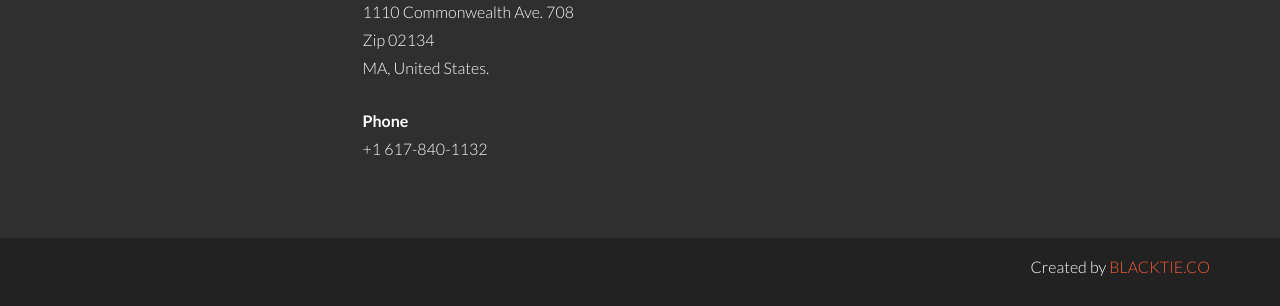
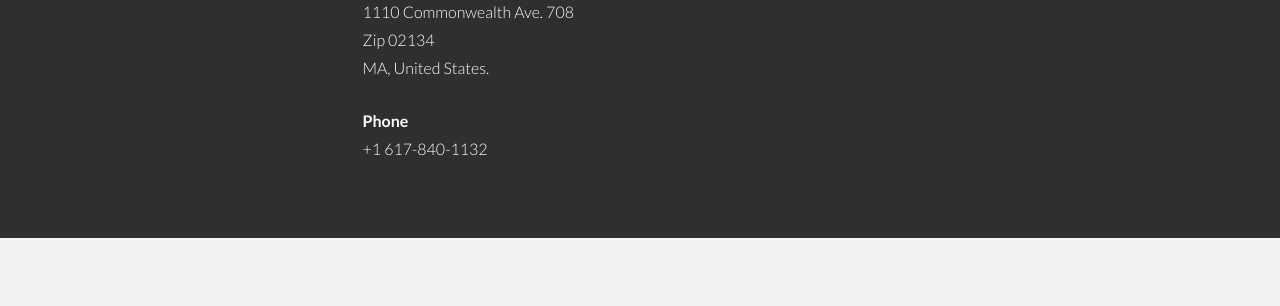
Before and after one commit to Vivianloc/EC601-HW2-Bootstrap, a plain HTML site: page index.html in a window 1280 px wide. Shown: the part 3844-4150 px from the top of the page. After the commit the page ends 4082 px from the top, so only its background shows below. Drawn offline with Linux system fonts and the light colour scheme.

Commit message:
pdf
add pdf
delete one block

```diff
--- a/index.html
+++ b/index.html
@@ -78,7 +78,7 @@
 					<p>I'm a graduate student of Boston University. I major in electrical engineering now, and focus on software and coding. I also have skills in other fields like system control, electrcial power and signal processing.</p>
 				</div>
 				<div class="col-lg-3">
-					<p><a href="#"><i class="icon-file"></i></a> <sm>DOWNLOAD PDF</sm></p>
+					<p><a href="assets/doc/resume.pdf"><i class="icon-file"></i></a> <sm>DOWNLOAD PDF</sm></p>
 				</div>
 
 			</div><!--/.row -->
@@ -392,12 +392,6 @@
 		</div><!--/.container -->
 	</div><!--/ #footer -->
 
-	<div id="c">
-		<div class="container">
-			<p>Created by <a href="http://www.blacktie.co">BLACKTIE.CO</a></p>
-
-		</div>
-	</div>
 
 
     <!-- Bootstrap core JavaScript
```
Also changed, not shown: 1 other file.
